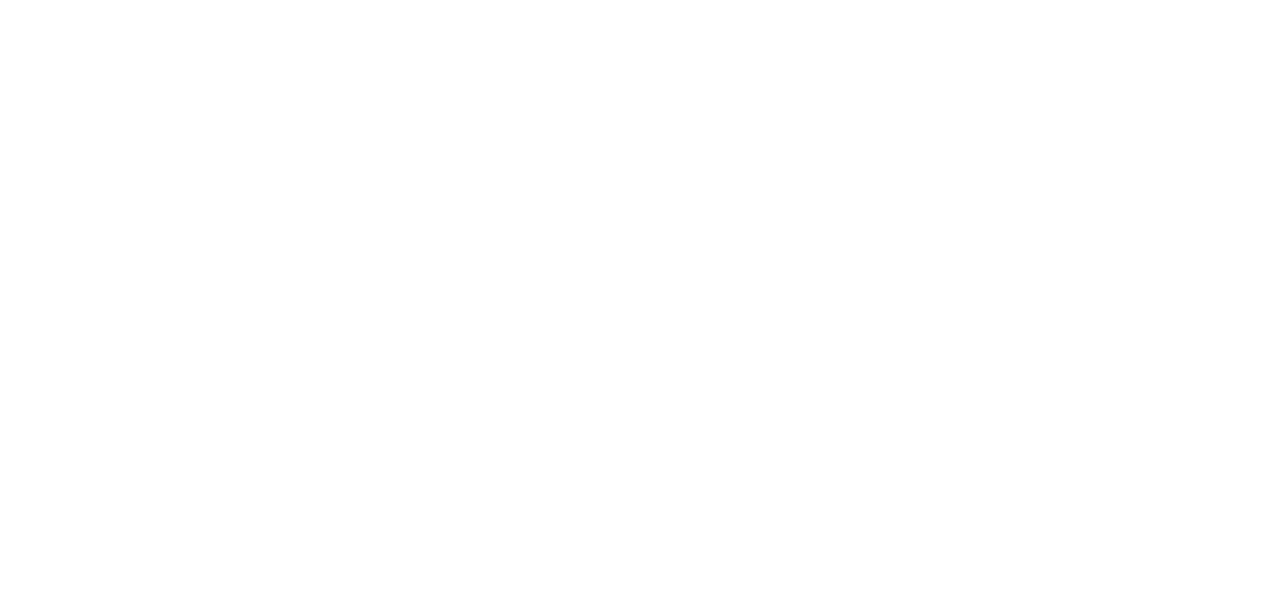
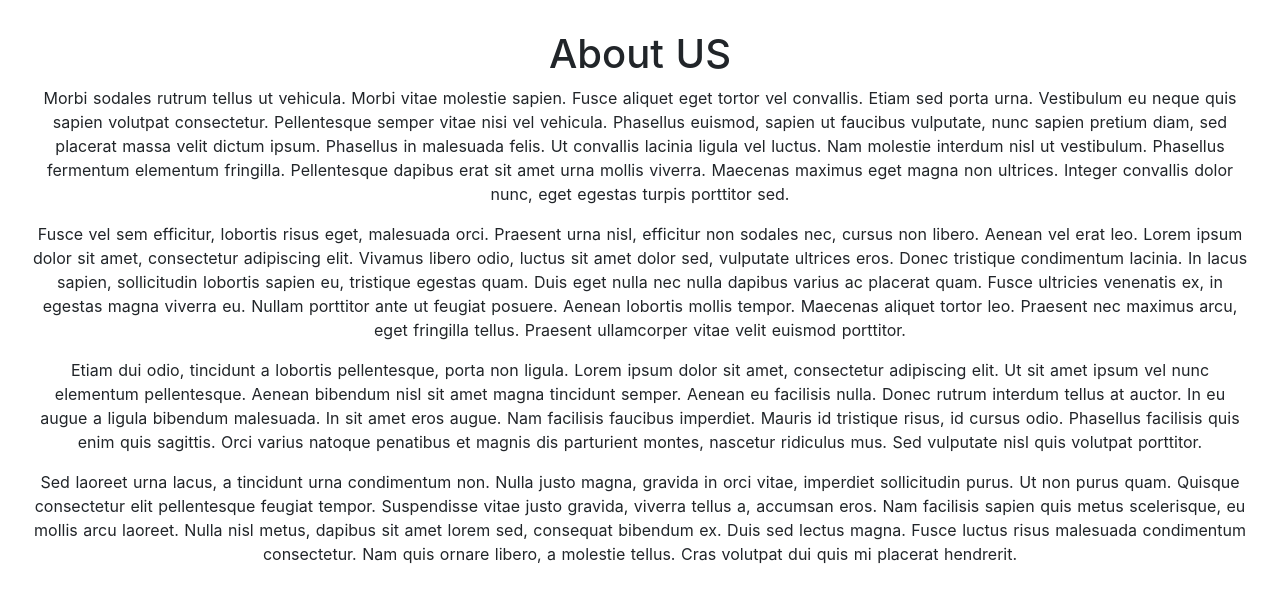
Before and after one commit to Belchenkov/nuxt-ssr-spa, a Nuxt app: page /about in a window 1280 px wide. Before the commit this address had no page. Shown: the top 602 px of the page. Built offline with nearby package versions, Linux system fonts and the light colour scheme.

Commit message:
Creating the Main Sections(Pages)

```diff
--- a/package.json
+++ b/package.json
@@ -1,7 +1,7 @@
 {
-  "name": "nuxt-blog-max",
+  "name": "nuxt-srr-spa",
   "version": "1.0.0",
-  "description": "My outstanding Nuxt.js project",
+  "description": "Build server-side-rendered single-page-applications (SPAs)",
   "author": "Aleksey Belchenkov",
   "private": true,
   "scripts": {
--- /dev/null
+++ b/pages/about/index.vue
@@ -0,0 +1,48 @@
+<template>
+  <div class="about-page">
+    <h1>About US</h1>
+    <p>Morbi sodales rutrum tellus ut vehicula. Morbi vitae molestie sapien.
+      Fusce aliquet eget tortor vel convallis. Etiam sed porta urna.
+      Vestibulum eu neque quis sapien volutpat consectetur. Pellentesque semper vitae nisi vel
+      vehicula. Phasellus euismod, sapien ut faucibus vulputate, nunc sapien pretium diam,
+      sed placerat massa velit dictum ipsum. Phasellus in malesuada felis. Ut convallis lacinia
+      ligula vel luctus. Nam molestie interdum nisl ut vestibulum. Phasellus fermentum elementum
+      fringilla. Pellentesque dapibus erat sit amet urna mollis viverra. Maecenas maximus eget
+      magna non ultrices. Integer convallis dolor nunc, eget egestas turpis porttitor sed.
+    </p>
+    <p>Fusce vel sem efficitur, lobortis risus eget, malesuada orci. Praesent urna nisl,
+      efficitur non sodales nec, cursus non libero. Aenean vel erat leo. Lorem ipsum dolor sit amet,
+      consectetur adipiscing elit. Vivamus libero odio, luctus sit amet dolor sed,
+      vulputate ultrices eros. Donec tristique condimentum lacinia. In lacus sapien, sollicitudin
+      lobortis sapien eu, tristique egestas quam. Duis eget nulla nec nulla dapibus varius ac
+      placerat quam. Fusce ultricies venenatis ex, in egestas magna viverra eu. Nullam porttitor
+      ante ut feugiat posuere. Aenean lobortis mollis tempor. Maecenas aliquet tortor leo.
+      Praesent nec maximus arcu, eget fringilla tellus. Praesent ullamcorper vitae velit euismod
+      porttitor.
+    </p>
+    <p>
+      Etiam dui odio, tincidunt a lobortis pellentesque, porta non ligula. Lorem ipsum dolor
+      sit amet, consectetur adipiscing elit. Ut sit amet ipsum vel nunc elementum pellentesque.
+      Aenean bibendum nisl sit amet magna tincidunt semper. Aenean eu facilisis nulla.
+      Donec rutrum interdum tellus at auctor. In eu augue a ligula bibendum malesuada.
+      In sit amet eros augue. Nam facilisis faucibus imperdiet. Mauris id tristique risus,
+      id cursus odio. Phasellus facilisis quis enim quis sagittis. Orci varius natoque
+      penatibus et magnis dis parturient montes, nascetur ridiculus mus. Sed vulputate nisl
+      quis volutpat porttitor.
+    </p>
+    Sed laoreet urna lacus, a tincidunt urna condimentum non. Nulla justo magna, gravida in orci vitae, imperdiet sollicitudin purus. Ut non purus quam. Quisque consectetur elit pellentesque feugiat tempor. Suspendisse vitae justo gravida, viverra tellus a, accumsan eros. Nam facilisis sapien quis metus scelerisque, eu mollis arcu laoreet. Nulla nisl metus, dapibus sit amet lorem sed, consequat bibendum ex. Duis sed lectus magna. Fusce luctus risus malesuada condimentum consectetur. Nam quis ornare libero, a molestie tellus. Cras volutpat dui quis mi placerat hendrerit.
+  </div>
+</template>
+
+<script>
+    export default {
+        name: "index"
+    }
+</script>
+
+<style scoped>
+  .about-page {
+    text-align: center;
+    padding: 30px;
+  }
+</style>
--- /dev/null
+++ b/pages/admin/index.vue
@@ -0,0 +1,13 @@
+<template>
+
+</template>
+
+<script>
+    export default {
+        name: "index"
+    }
+</script>
+
+<style scoped>
+
+</style>
--- /dev/null
+++ b/pages/posts/_id/index.vue
@@ -0,0 +1,77 @@
+<template>
+  <div class="single-post-page">
+    <section class="post">
+      <h1 class="post-title">Title of the Post</h1>
+      <div class="post-details">
+        <div class="post-detail">Last updated on XXX</div>
+        <div>Written by NAME</div>
+      </div>
+      <p class="post-content">Content of the post</p>
+    </section>
+    <section class="post-feedback">
+      <p>Let me know what you think about the post, send a mail to
+        <a href="mailto:feedback@domail.com">feedback@domail.com</a>
+      </p>
+    </section>
+  </div>
+</template>
+
+<script>
+    export default {
+        name: "index"
+    }
+</script>
+
+<style scoped>
+  .single-post-page {
+    padding: 30px;
+    text-align: center;
+    box-sizing: border-box;
+  }
+
+  .post {
+    width: 100%;
+  }
+
+  @media (min-width: 768px) {
+    .post {
+      width: 600px;
+      margin: auto;
+    }
+  }
+
+  .post-title {
+    margin: 0;
+  }
+
+  .post-details {
+    padding: 10px;
+    box-sizing: border-box;
+    border-bottom: 3px solid #ccc;
+    display: flex;
+    justify-content: center;
+    align-items: center;
+    flex-direction: column;
+  }
+
+  @media (min-width: 768px) {
+    .post-details {
+      flex-direction: row;
+    }
+  }
+
+  .post-detail {
+    color: rgb(88, 88, 88);
+    margin: 0 10px;
+  }
+
+  .post-feedback a {
+    color: red;
+    text-decoration: none;
+  }
+
+  .post-feedback a:hover,
+  .post-feedback a:active {
+    color: salmon;
+  }
+</style>
--- /dev/null
+++ b/pages/posts/index.vue
@@ -0,0 +1,19 @@
+<template>
+  <div class="posts-page">
+
+  </div>
+</template>
+
+<script>
+    export default {
+        name: "index"
+    }
+</script>
+
+<style scoped>
+  .posts-page {
+    display: flex;
+    justify-content: center;
+    align-items: center;
+  }
+</style>
```
